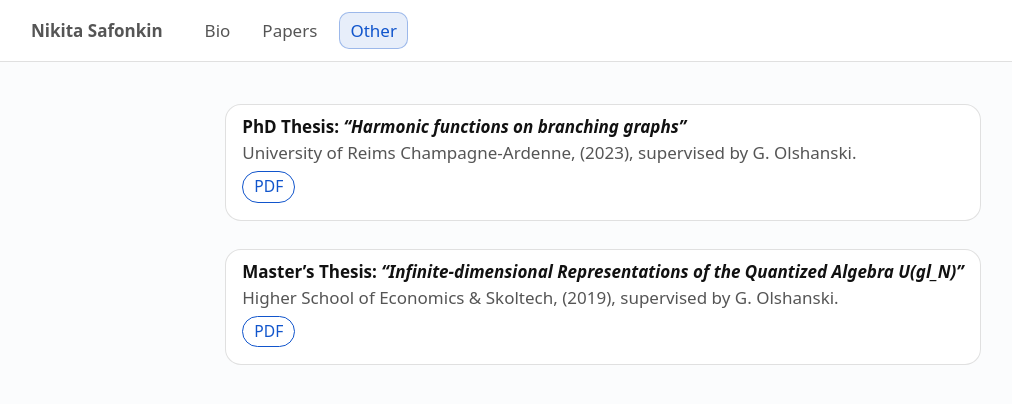
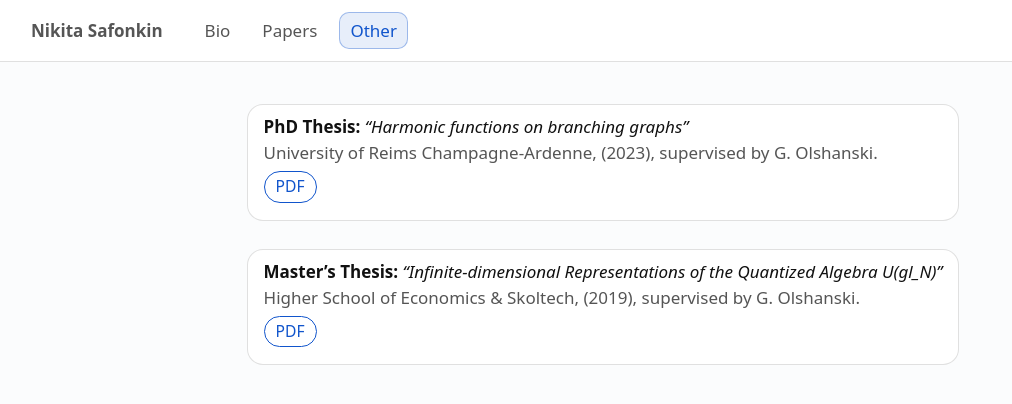
Before and after one commit to n-safonkin/n-safonkin.github.io, a Jekyll site: the page built from other.html, in a window 1280 px wide. Shown: the top 404 px of the page, without its empty margins (37-1049 px from the left). Built offline with Jekyll 4.4.1, drawn with Linux system fonts in a browser that asks for light colours.

Commit message:
Update other.html

```diff
--- a/other.html
+++ b/other.html
@@ -7,11 +7,19 @@ extra_css:
   - /assets/spacing.css
 ---
 
+<style>
+  /* Only on this page: thesis titles must NOT be bold */
+  .thesis-title{
+    font-weight: 400;
+    font-style: italic;
+  }
+</style>
+
 <ol class="papers">
 
   <li class="paperitem">
     <div class="paper-title">
-      <b>PhD Thesis</b>: <i>&ldquo;Harmonic functions on branching graphs&rdquo;</i>
+      <b>PhD Thesis</b>: <span class="thesis-title">&ldquo;Harmonic functions on branching graphs&rdquo;</span>
     </div>
     <div class="paper-venue">
       University of Reims Champagne-Ardenne, (2023), supervised by G. Olshanski.
@@ -24,7 +32,7 @@ extra_css:
 
   <li class="paperitem">
     <div class="paper-title">
-      <b>Master&rsquo;s Thesis</b>: <i>&ldquo;Infinite-dimensional Representations of the Quantized Algebra U(gl_N)&rdquo;</i>
+      <b>Master&rsquo;s Thesis</b>: <span class="thesis-title">&ldquo;Infinite-dimensional Representations of the Quantized Algebra U(gl_N)&rdquo;</span>
     </div>
     <div class="paper-venue">
       Higher School of Economics &amp; Skoltech, (2019), supervised by G. Olshanski.
```
